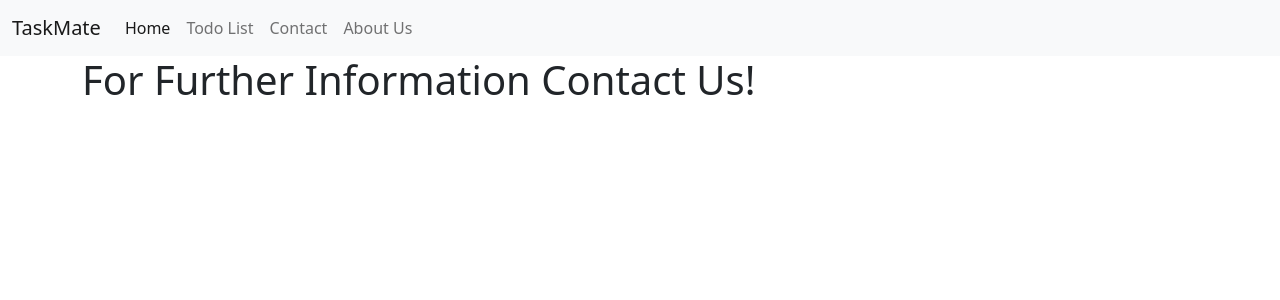
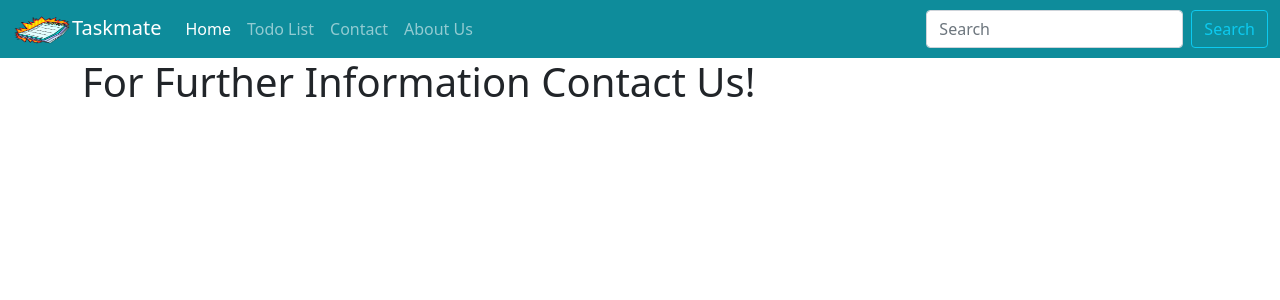
Before and after one commit to Sayed-Noman/To-Do-Web-App-Django, a Django app: page /task/contact in a window 1280 px wide. Shown: the top 300 px of the page. Run offline with Django 3.2, Linux system fonts and the light colour scheme.

Commit message:
navbar logo and look modified and jinja applied

```diff
--- a/Todo-Project/taskmate/taskmate/settings.py
+++ b/Todo-Project/taskmate/taskmate/settings.py
@@ -120,3 +120,4 @@ USE_TZ = True
 # https://docs.djangoproject.com/en/3.1/howto/static-files/
 
 STATIC_URL = '/static/'
+STATICFILES_DIRS =[os.path.join(BASE_DIR, 'static')]
--- a/Todo-Project/taskmate/templates/base.html
+++ b/Todo-Project/taskmate/templates/base.html
@@ -1,3 +1,4 @@
+{% load static %}
 <!doctype html>
 <html lang="en">
   <head>
@@ -8,42 +9,43 @@
     <!-- Bootstrap CSS -->
     <link href="https://cdn.jsdelivr.net/npm/bootstrap@5.0.0-beta1/dist/css/bootstrap.min.css" rel="stylesheet" integrity="sha384-giJF6kkoqNQ00vy+HMDP7azOuL0xtbfIcaT9wjKHr8RbDVddVHyTfAAsrekwKmP1" crossorigin="anonymous">
 
-    <title>Contact Us - Taskmate</title>
+    <!--Jinja Block for Title-->
+    {% block title %}{% endblock title %}
+
     <!-- Naviagtion Bar-->
-    <nav class="navbar navbar-expand-lg navbar-light bg-light">
+    <nav class="navbar navbar-expand-lg navbar-dark " style="background-color: #0e8c9b;">
       <div class="container-fluid">
-            <a class="navbar-brand" href="#">TaskMate</a>
-            <button class="navbar-toggler" type="button" data-bs-toggle="collapse" data-bs-target="#navbarNav" aria-controls="navbarNav" aria-expanded="false" aria-label="Toggle navigation">
+        <button class="navbar-toggler" type="button" data-bs-toggle="collapse" data-bs-target="#navbarTogglerDemo01" aria-controls="navbarTogglerDemo01" aria-expanded="false" aria-label="Toggle navigation">
           <span class="navbar-toggler-icon"></span>
         </button>
-            <div class="collapse navbar-collapse" id="navbarNav">
-                <ul class="navbar-nav">
+        <div class="collapse navbar-collapse" id="navbarTogglerDemo01">
+          <a class="navbar-brand" href="#"><img src="{% static 'images/Taskmate-logo.png' %}" alt="" width="60" height="30" class="d-inline-block align-left">Taskmate</a>
+          <ul class="navbar-nav me-auto mb-2 mb-lg-0">
             <li class="nav-item">
-                    <a class="nav-link active" aria-current="page" href="#">Home</a>
+                    <a class="nav-link active" aria-current="page" href="">Home</a>
                     </li>
                     <li class="nav-item">
-                    <a class="nav-link" href="#">Todo List</a>
+                    <a class="nav-link" href="{% url 'todolist' %}">Todo List</a>
                     </li>
                     <li class="nav-item">
-                    <a class="nav-link" href="#">Contact</a>
+                    <a class="nav-link" href="{% url 'contact' %}">Contact</a>
                     </li>
                     <li class="nav-item">
-                    <a class="nav-link" href="#">About Us</a>
-                    <!--</li>
-                      <li class="nav-item">
-                      <a class="nav-link disabled" href="#" tabindex="-1" aria-disabled="true">Disabled</a>
-                      </li>
-                    -->
+                    <a class="nav-link" href="{% url 'about' %}">About Us</a>
           </ul>
+          <form class="d-flex">
+            <input class="form-control me-2" type="search" placeholder="Search" aria-label="Search">
+            <button class="btn btn-outline-info" onMouseOver="this.style.color='white'" type="submit">Search</button>
+          </form>
         </div>
       </div>
   </nav>
 
   </head>
   <body>
-    <div class="container">
-        <h1>{{welcome_text}}</h1>
-    </div>
+
+    <!--Bondy Content Jinja Block-->
+    {% block content %}{% endblock content %}
 
 
     <!-- Optional JavaScript; choose one of the two! -->
--- a/Todo-Project/taskmate/todolist_app/templates/contact.html
+++ b/Todo-Project/taskmate/todolist_app/templates/contact.html
@@ -1 +1,11 @@
 {% extends 'base.html' %}
+
+{% block title %}
+    <title>Contact- Taskmate</title>
+{% endblock title %}
+
+{% block content %}
+  <div class="container">
+        <h1>{{contact_text}}</h1>
+  </div>
+{% endblock content %}
--- a/Todo-Project/taskmate/todolist_app/views.py
+++ b/Todo-Project/taskmate/todolist_app/views.py
@@ -11,13 +11,13 @@ def todolist(request):
 # Contact Page View
 def contact(request):
     context={
-        'welcome_text':"For Further Information Contact Us!",
+        'contact_text':"For Further Information Contact Us!",
     }
     return render(request,'contact.html',context)
 
 # About us Page View
 def about(request):
     context={
-        'welcome_text':"Want to Know about Us?",
+        'about_text':"Want to Know about Us?",
     }
     return render(request,'about.html',context)
```
Also changed, not shown: Todo-Project/taskmate/todolist_app/templates/about.html (+10 -0 lines), Todo-Project/taskmate/todolist_app/templates/todolist.html (+10 -0 lines), Todo-Project/taskmate/static/images/Taskmate-logo.png (added). Lines whose indentation alone changed are shown as unchanged.
